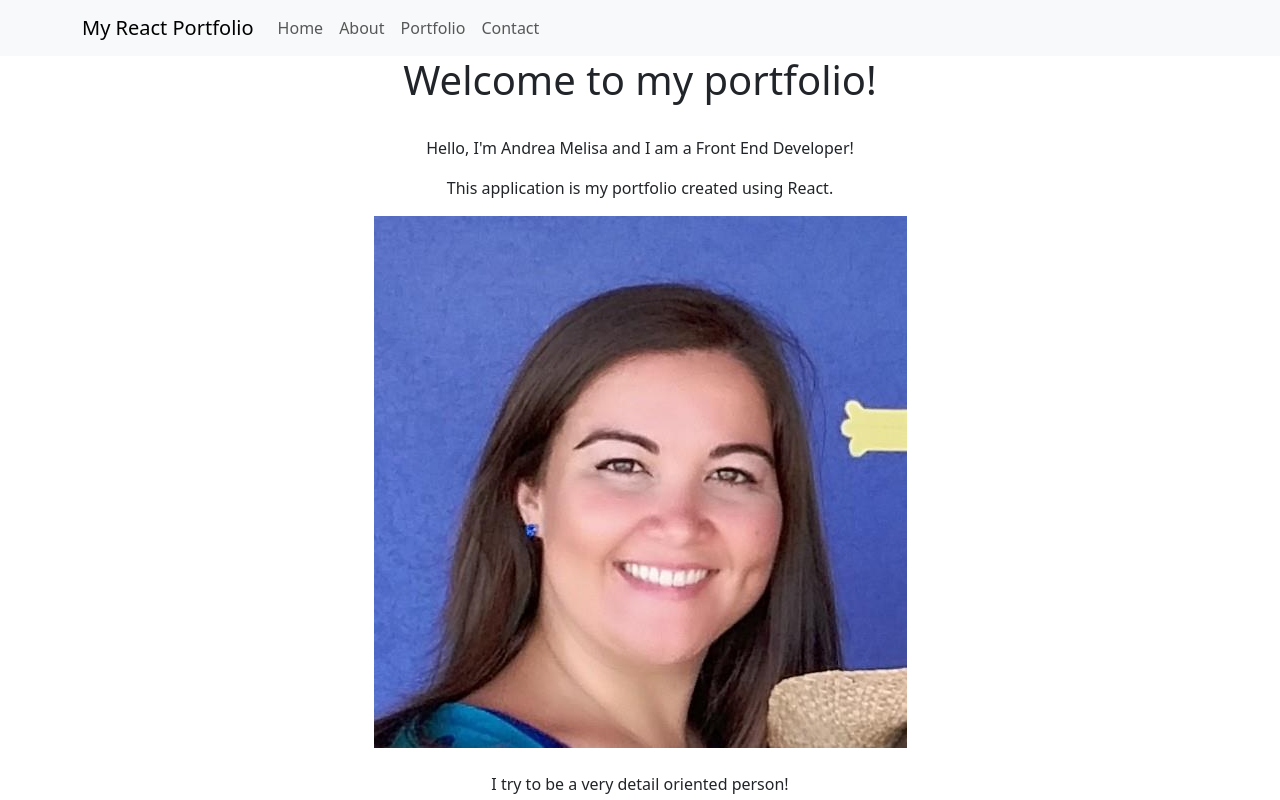
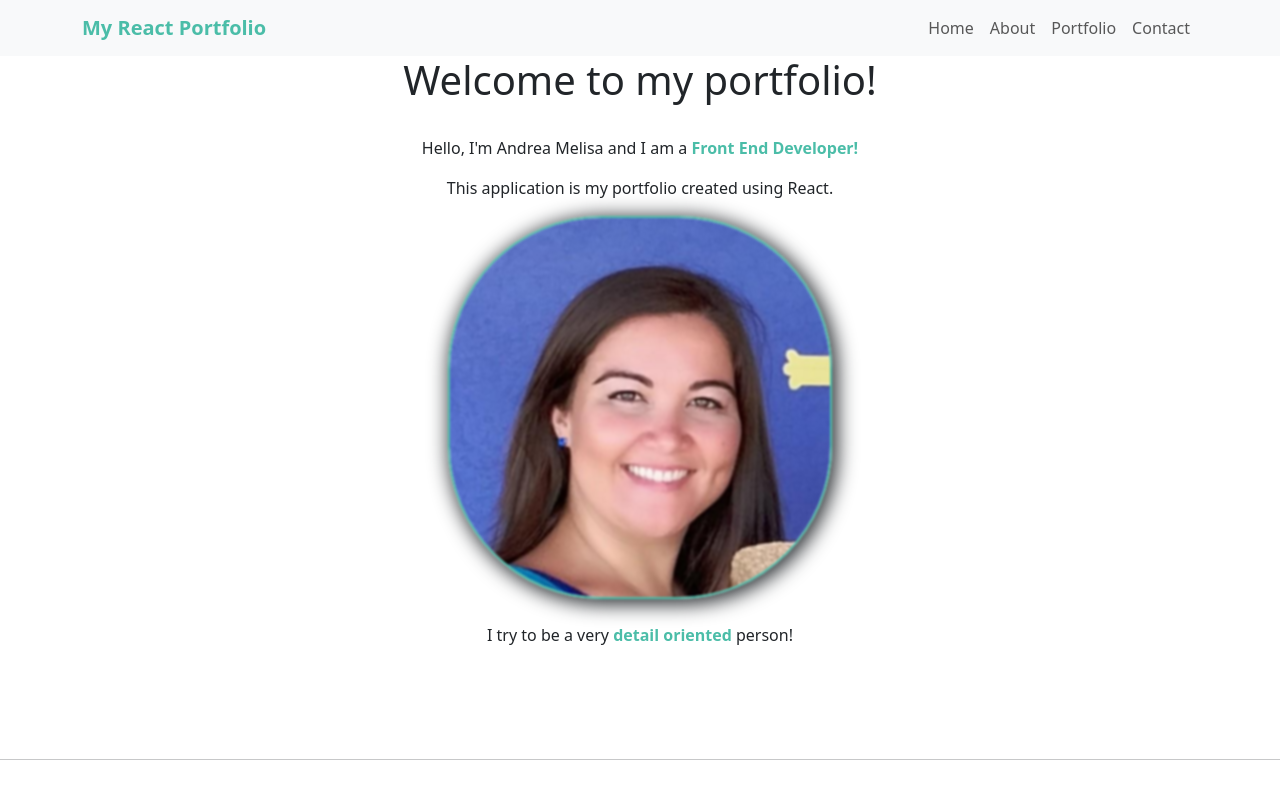
Before and after one commit to JohnJoseph2019/example_three, a React (Vite) app: page / in a window 1280 px wide. Shown: the top 800 px of the page. Built offline with nearby package versions, Linux system fonts and the light colour scheme.

Commit message:
Adding some styles to Navbar, contact and home pages

```diff
--- a/src/components/Navbar.jsx
+++ b/src/components/Navbar.jsx
@@ -1,31 +1,19 @@
 import Container from 'react-bootstrap/Container';
 import Nav from 'react-bootstrap/Nav';
 import Navbar from 'react-bootstrap/Navbar';
-import NavDropdown from 'react-bootstrap/NavDropdown';
 
 function myNav() {
   return (
     <Navbar expand="lg" className="bg-body-tertiary">
       <Container>
-        <Navbar.Brand href="#home">My React Portfolio</Navbar.Brand>
+        <Navbar.Brand href="#home"><span>My React Portfolio</span></Navbar.Brand>
         <Navbar.Toggle aria-controls="basic-navbar-nav" />
         <Navbar.Collapse id="basic-navbar-nav">
-          <Nav className="me-auto">
+          <Nav className="ms-auto">
             <Nav.Link href="./">Home</Nav.Link>
             <Nav.Link href="./about">About</Nav.Link>
             <Nav.Link href="./portfolio">Portfolio</Nav.Link>
             <Nav.Link href="./contact">Contact</Nav.Link>
-            {/* <NavDropdown title="Dropdown" id="basic-nav-dropdown">
-              <NavDropdown.Item href="#action/3.1">Action</NavDropdown.Item>
-              <NavDropdown.Item href="#action/3.2">
-                Another action
-              </NavDropdown.Item>
-              <NavDropdown.Item href="#action/3.3">Something</NavDropdown.Item>
-              <NavDropdown.Divider />
-              <NavDropdown.Item href="#action/3.4">
-                Separated link
-              </NavDropdown.Item>
-            </NavDropdown> */}
           </Nav>
         </Navbar.Collapse>
       </Container>
--- a/src/components/Pages/Contact.jsx
+++ b/src/components/Pages/Contact.jsx
@@ -56,7 +56,7 @@ const Contact = () => {
 
 
         <p>If you're interested in <span>working with me</span> or <span>have any questions,</span> please don't hesitate to contact me. I will be pleased to receive your message! </p>
-        <Form onSubmit={handleSubmit}>
+        <Form className="Form" onSubmit={handleSubmit}>
         <Form.Group controlId="formName">
         <Form.Label>Name</Form.Label>
         <Form.Control
--- a/src/components/Pages/Home.jsx
+++ b/src/components/Pages/Home.jsx
@@ -7,15 +7,15 @@ const Home = () => {
     <>
         <h1>Welcome to my portfolio!</h1>
         <br></br>
-        <p>Hello, I'm Andrea Melisa and I am a Front End Developer!</p>
+        <p>Hello, I'm Andrea Melisa and I am a <span>Front End Developer!</span></p>
         <p>This application is my portfolio created using React.</p>
 
-        <div className="photo">
-			<img src={AndreaPhoto} alt="Andrea Martinez smiling" />
+        <div>
+			<img src={AndreaPhoto} alt="Andrea Martinez smiling"  className="photo" />
 		</div>
         <br></br>
 
-        <p>I try to be a very detail oriented person! </p>
+        <p>I try to be a very <span> detail oriented </span> person! </p>
 
         <Footer />
     </>
--- a/src/components/style.css
+++ b/src/components/style.css
@@ -1,3 +1,24 @@
+:root {
+    --turquoise: rgb(75, 189, 168);
+}
+
+a:hover {
+    color: #535bf2;
+}
+
+.nav-link:hover {
+    color: var(--turquoise) !important;
+    text-shadow:0.5px 0.5px 0.5px #0b0b0b !important;
+}
+
+.photo {
+    height: 30%;
+    width: 30%;
+    border-radius:40%;
+    filter: blur(1px);
+    border:2px solid var(--turquoise);
+    box-shadow: 3px 3px 20px 2px;
+}
 
 .card {
     background: #fff;
@@ -17,14 +38,19 @@
 
 
 .button {
-    background-color: rgb(169, 218, 201) !important;
+    background-color: var(--turquoise) !important;
     color: black !important;
     border-color: #999 !important;
     padding: 10px;
     margin: 1rem;
 }
 
-/* .img-container {
-    height: 150px;
-    width: 150px;
-} */
+
+.form {
+    background-color: aquamarine;
+}
+
+span {
+	color: var(--turquoise);
+	font-weight: bolder;
+}
```
